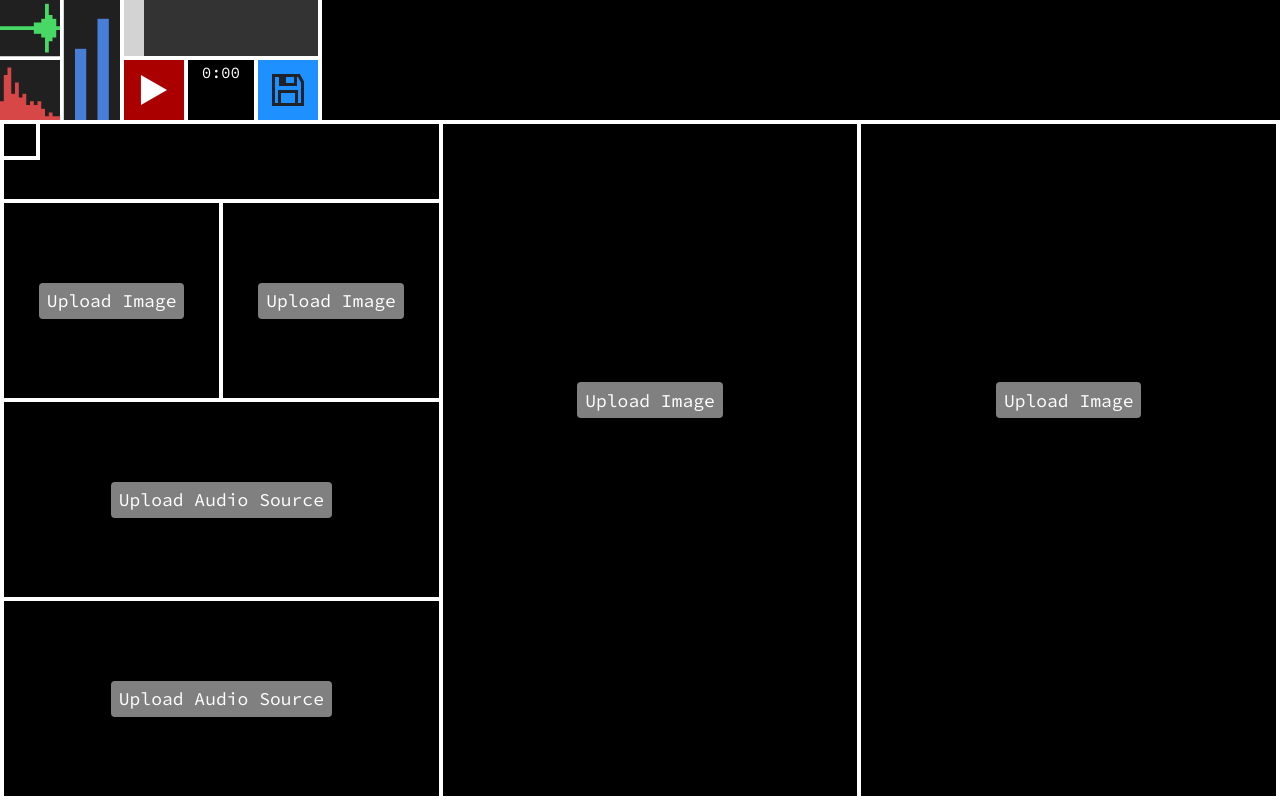
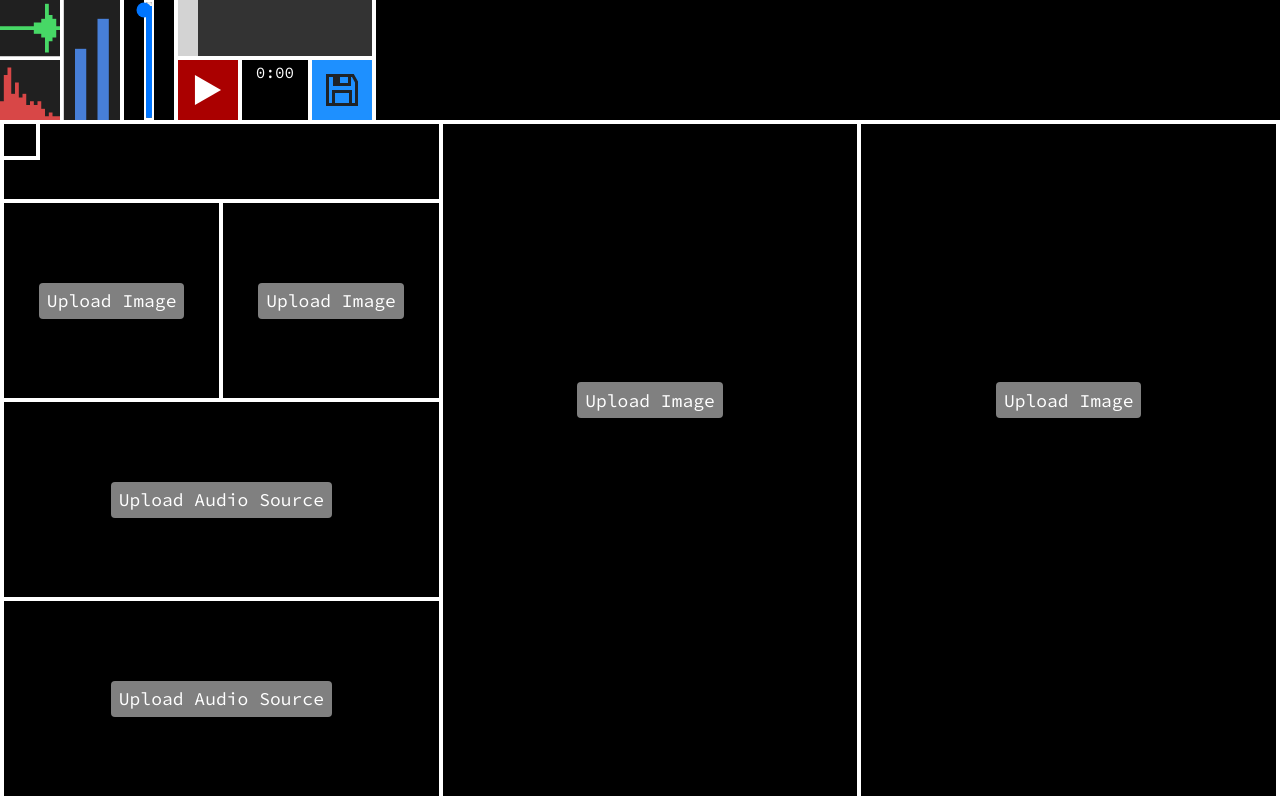
Before and after one commit to spsquared/sound-tile, a website: page client/index.html in a window 1280 px wide. Drawn offline with Linux system fonts and the light colour scheme.

Commit message:
volume slider is bork

```diff
--- a/client/index.html
+++ b/client/index.html
@@ -76,6 +76,7 @@
         <!-- logo, media controls, export button, color settings, volume, drag in stuff -->
         <img id="logo" src="./assets/logo.png">
         <div id="mediaControls">
+            <input id="volume" type="range" min="0" max="100" step="1" value="100">
             <input id="seeker" type="range" min="0" max="0" step="0.1">
             <input id="playButton" type="checkbox">
             <label id="playButtonLabel" for="playButton"></label>
--- a/client/style.css
+++ b/client/style.css
@@ -63,18 +63,39 @@ body {
 
 #mediaControls {
     display: grid;
-    grid-template-columns: min-content min-content min-content 1fr;
+    grid-template-columns: min-content min-content min-content min-content 1fr;
     grid-template-rows: 50% 50%;
     border-left: 4px solid white;
     border-right: 4px solid white;
 }
+#volume {
+    appearance: slider-vertical;
+    grid-row:  1 / 3;
+    grid-column: 1;
+    width: 50px;
+    margin: 0px 0px;
+}
+#volume::-webkit-slider-runnable-track {
+    width: 10px;
+    border: 2px solid white;
+    background: gray #477fd8;
+}
+#volume::-webkit-slider-thumb {
+    appearance: none;
+    width: 20px;
+    height: 20px;
+    border: none;
+    background-color: gray;
+}
+
 #seeker {
     grid-row: 1;
-    grid-column: 1 / 5;
+    grid-column: 2 / 6;
     appearance: none;
     min-width: 180px;
     margin: 0px 0px;
     background-color: #333;
+    border-left: 4px solid white;
     border-bottom: 4px solid white;
     transition: 500ms ease min-width;
     cursor: grab;
@@ -93,9 +114,10 @@ body {
 }
 #playButtonLabel {
     grid-row: 2;
-    grid-column: 1;
+    grid-column: 2;
     background-color: #A00;
     color: white;
+    border-left: 4px solid white;
     border-right: 4px solid white;
     background-position: center;
     background-repeat: no-repeat;
@@ -113,7 +135,7 @@ body {
 }
 #timeDisplay {
     grid-row: 2;
-    grid-column: 2;
+    grid-column: 3;
     min-width: 50px;
     padding: 4px 8px;
     border-right: 4px solid white;
@@ -123,7 +145,7 @@ body {
 }
 #exportButton {
     grid-row: 2;
-    grid-column: 3;
+    grid-column: 4;
     margin-right: -4px;
     background-color: dodgerblue;
     color: white;
--- a/client/ui.js
+++ b/client/ui.js
@@ -1,6 +1,13 @@
 // Copyright (C) 2023 Sampleprovider(sp)
 
 const dropdownButton = document.getElementById('dropdownTab');
+
+const volumeControl = document.getElementById('volume');
+volumeControl.oninput = (e) => globalVolume.gain.setValueAtTime(parseInt(volumeControl.value) / 100, audioContext.currentTime);
+volumeControl.addEventListener('wheel', (e) => {
+    volumeControl.value = parseInt(volumeControl.value) + Math.round(e.deltaY / 20);
+    volumeControl.oninput();
+}, { passive: true });
 
 const timeSeek = document.getElementById('seeker');
 const playButton = document.getElementById('playButton');
@@ -48,6 +55,7 @@ playButton.onclick = (e) => {
 
 document.addEventListener('keypress', (e) => {
     const key = e.key.toLowerCase();
+    if (e.target.matches('input[type=range]')) e.target.blur();
     if (key == ' ' || key == 'p') {
         e.preventDefault();
         playButton.click();
```
